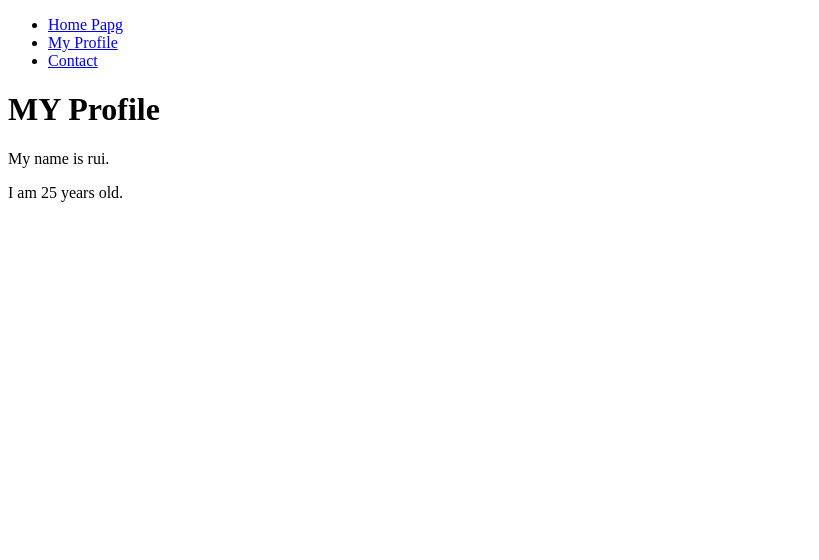
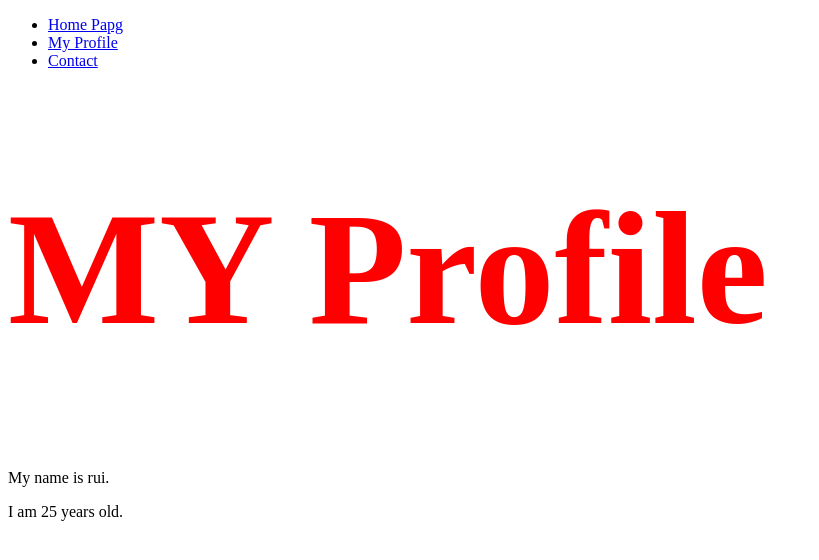
Before and after one commit to p111553/react, a React (Create React App) app: page / in a window 1280 px wide. Shown: the top 560 px of the page, without its empty margins (0-819 px from the left). Built offline with nearby package versions, Linux system fonts and the light colour scheme.

Commit message:
css in jsx

```diff
--- a/src/App.js
+++ b/src/App.js
@@ -3,7 +3,7 @@ import React from "react";
 const App = () => {
   return (
     <div>
-      <h1>MY Profile</h1>
+      <h1 style={{ color: "red", fontSize: "10rem" }}>MY Profile</h1>
       <p>My name is rui.</p>
       <p>I am 25 years old.</p>
     </div>
```
